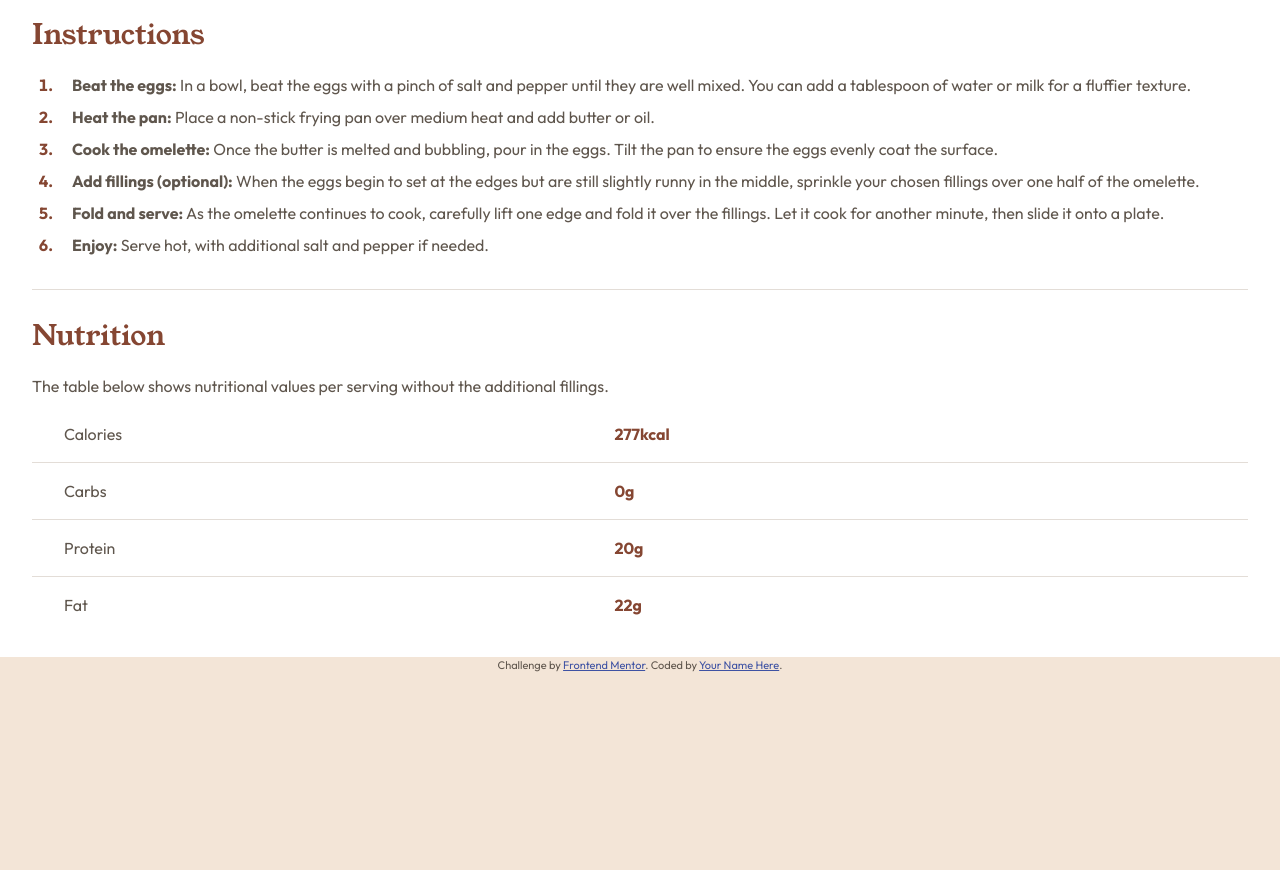
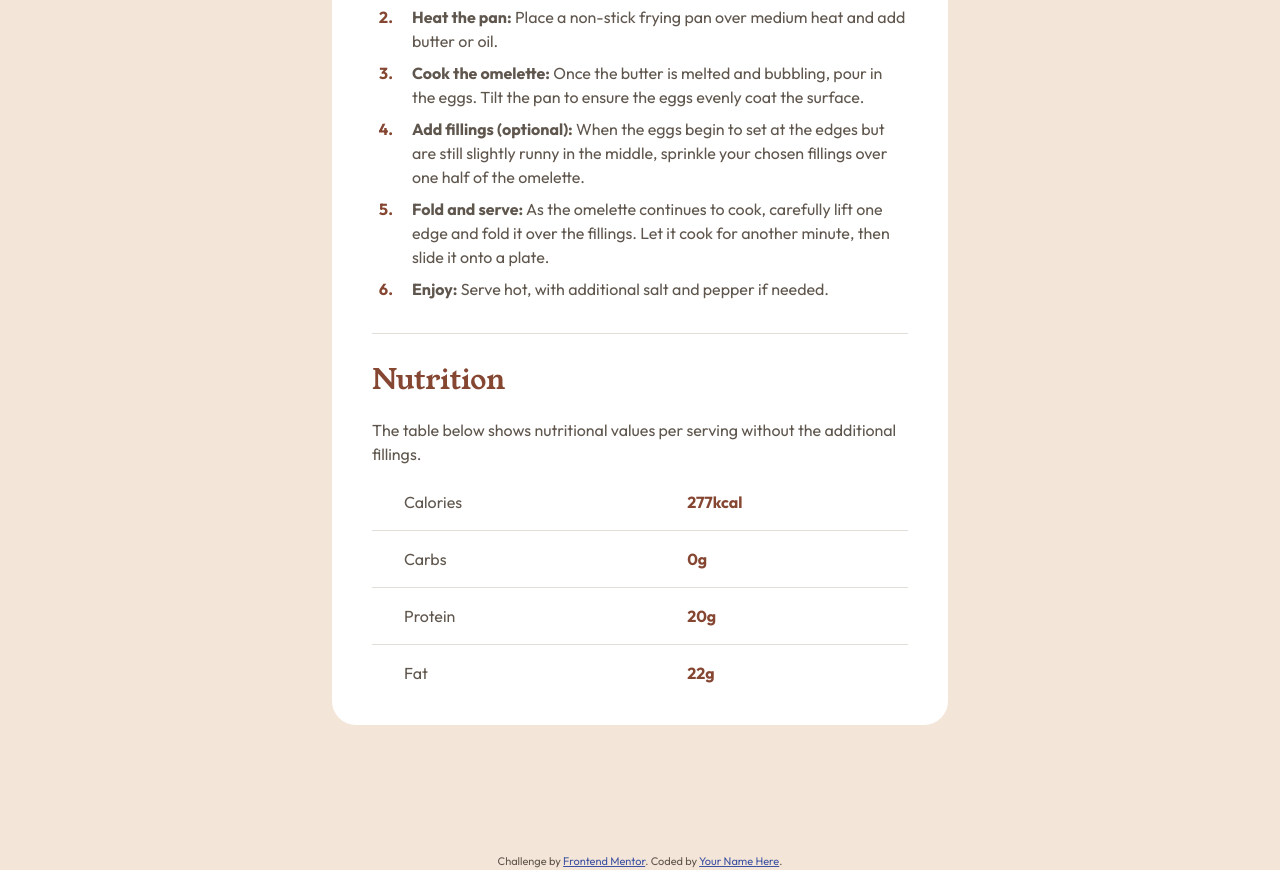
Before and after one commit to nitinrs95/recipe-page-main, a plain HTML site: page index.html in a window 1280 px wide. Shown: the part 1217-2087 px from the top of the page. Before the commit the page ends 1891 px from the top, so only its background shows below. Drawn offline with Linux system fonts and the light colour scheme.

Commit message:
feat: add tablet layout

```diff
--- a/style.css
+++ b/style.css
@@ -173,7 +173,6 @@ tr:last-child td {
   font-weight: 700;
   color: var(--color-text-secondary);
   padding-left: 1.6rem;
-  padding-right: 3.2rem;
 }
 
 footer {
@@ -187,3 +186,29 @@ footer {
 .attribution a {
   color: hsl(228, 45%, 44%);
 }
+
+/* Tablet Layout:768 px  */
+
+@media (min-width: 48em) {
+  .recipe {
+    max-width: 61.6rem;
+    margin: 12.8rem auto;
+    border-radius: 24px;
+    padding: 4rem;
+    /* overflow: hidden; */
+  }
+
+  .recipe__body {
+    padding: 0;
+  }
+
+  .recipe__content {
+    display: flex;
+    flex-direction: column;
+    gap: 4rem;
+  }
+
+  .recipe__image {
+    border-radius: 12px;
+  }
+}
```
